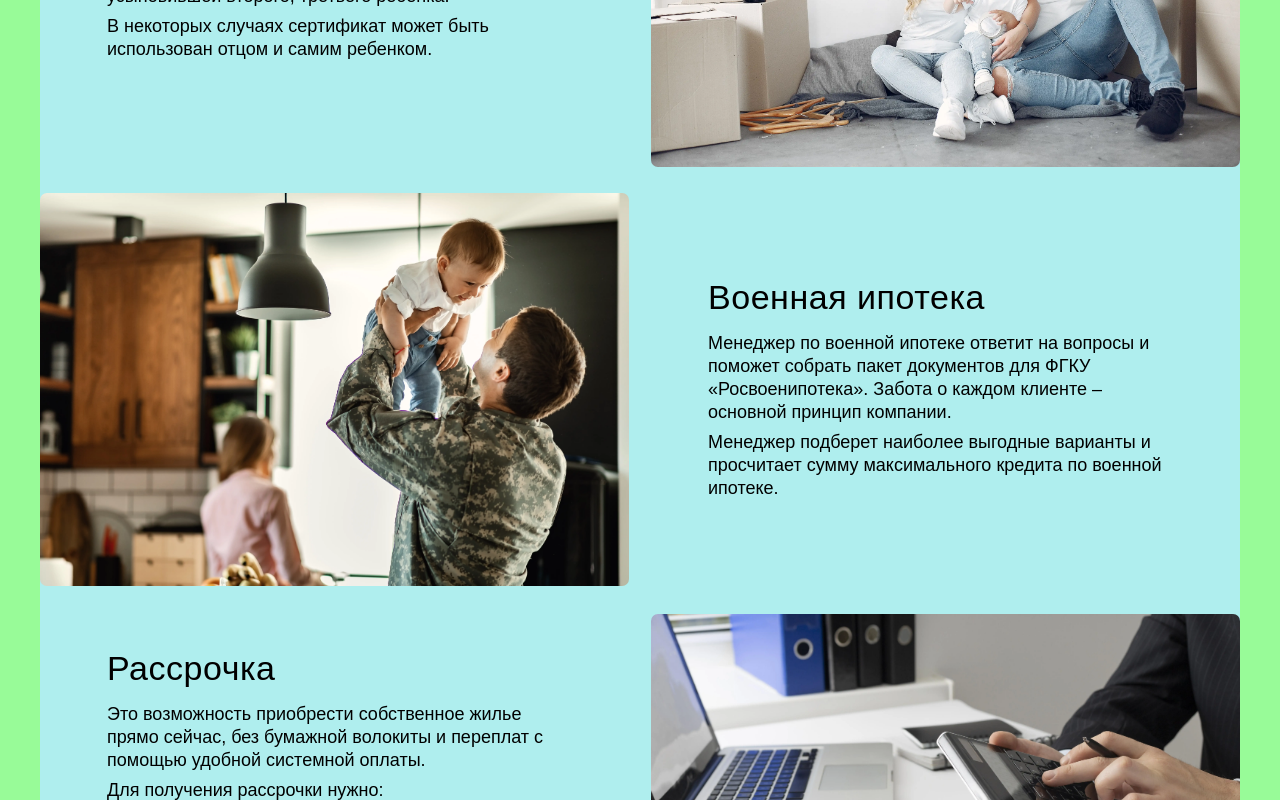
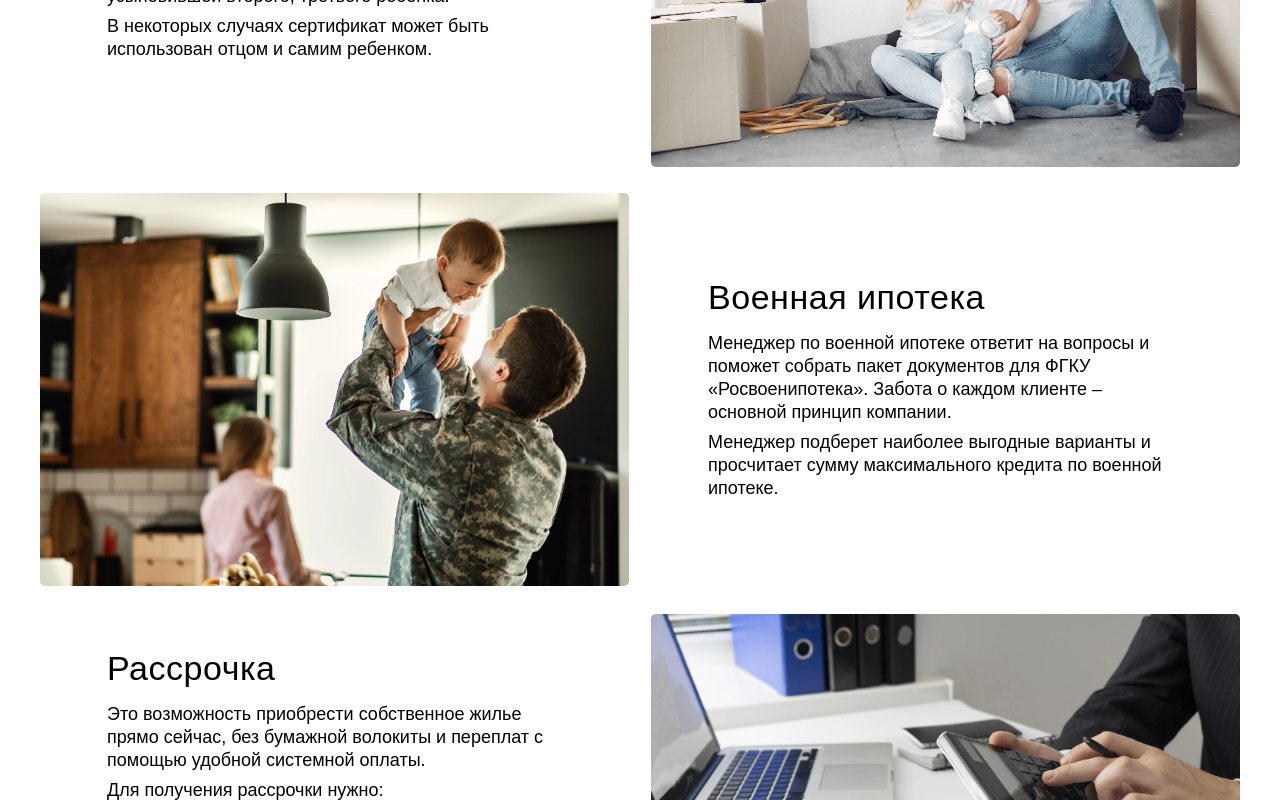
Before and after one commit to Mirra11Ba/Diploma-WebHouse23, a React (Create React App) app: page / in a window 1280 px wide. Shown: the part 2673-3473 px from the top of the page. Built offline with nearby package versions, Linux system fonts and the light colour scheme.

Commit message:
adaptive mobile part of PaymentMethodItem.jsx, custom NewsItem.jsx

```diff
--- a/src/App.js
+++ b/src/App.js
@@ -11,7 +11,6 @@ import "react-responsive-carousel/lib/styles/carousel.min.css";
 import {Carousel} from "react-responsive-carousel";
 import AdvantageList from "./components/advantage/AdvantageList";
 import Grid2 from "@mui/material/Unstable_Grid2";
-import CssColors, {colNeptuneBlue25} from "./style/colors.js";
 import CssIndex from "./style/index.css";
 import PaymentMethodItem from "./components/paymentMethod/PaymentMethodItem";
 import NewsItem from "./components/news/NewsItem";
--- a/src/components/layout/wrappers/Wrapper.css
+++ b/src/components/layout/wrappers/Wrapper.css
@@ -8,7 +8,7 @@
     /*расчет макета на 1440px*/
     width: 100%;
     height: auto;
-    background-color: palegreen;
+    /*background-color: palegreen;*/
 }
 
 /*Desktop*/
@@ -18,7 +18,7 @@
         margin-right: auto;
         width: 1200px;
         height: auto;
-        background-color: paleturquoise;
+        /*background-color: paleturquoise;*/
     }
 
     /*Типографика*/
--- a/src/components/news/NewsItem.jsx
+++ b/src/components/news/NewsItem.jsx
@@ -10,7 +10,7 @@ import AdvantageItem from "../advantage/AdvantageItem";
 
 
 export default function NewsItem(props) {
-    const {pict, title, text, btnText} = props;
+    const {pict, title, text, btnLink} = props;
     return (
         <Grid2 container className={classes.card} sx={{
             gap: {
@@ -19,14 +19,16 @@ export default function NewsItem(props) {
             }
         }}>
             <Grid2>
-                <img className={classes.img} src={pict}/>
+                <div className={classes.handler}>
+                    <img className={classes.img} src={pict}/>
+                </div>
             </Grid2>
             <Grid2>
                 <h4 className={classes.title}>{title}</h4>
             </Grid2>
             <Grid2>
                 <p className={`${classes.text} mon-body-16-reg`}>{text}</p>
-                <Button variant="outlined">{btnText}</Button>
+                <Button href={btnLink} variant="contained">Читать далее</Button>
             </Grid2>
         </Grid2>
     );
@@ -36,5 +38,5 @@ NewsItem.propTypes = {
     pict: PropTypes.object,
     title: PropTypes.string,
     text: PropTypes.string,
-    btnText: PropTypes.string,
+    btnLink: PropTypes.string,
 }
--- a/src/components/news/NewsList.jsx
+++ b/src/components/news/NewsList.jsx
@@ -17,7 +17,7 @@ export default function NewsList(props) {
             title: 'Жилой Комплекс Фонтаны',
             text: 'ЖК Фонтаны воплощает оригинальные, креативные решения дизайнеров и архитекторов. Он расположен ' +
                   'в Краснодаре на границе района ЦМР и ЧМР. Масштабно и красиво, завораживающе.',
-            btnText: 'Читать далее'
+            btnLink: 'https://domnovostroika.ru/zhk-fontany-krasnodar/'
         },
         {
             id: 2,
@@ -26,20 +26,20 @@ export default function NewsList(props) {
             text: 'ЖК Элегант – три линии домов со стильным фасадом, неоновой подсветкой. Комплекс расположен ' +
                 'в самом развитом по инфраструктуре и удобном по транспортной доступности районе Карасунского ' +
                 'округа Краснодара – ХБК.',
-            btnText: 'Читать далее'
+            btnLink: 'https://domnovostroika.ru/zhiloj-kompleks-jelegant/'
         },
         {
             id: 3,
             pict: ImgZkStriji,
             title: 'Жилой Комплекс Стрижи',
-            text: 'ЖК Стрижи – это четыре монолитно-кирпичных 24-этажных дома.\n' +
-                'Обзор новостройки в микрорайоне Гидрострой. Расскажем про инфраструктуру в районе. Какие парки, ' +
-                'школы, магазины и дороги.\n',
-            btnText: 'Читать далее'
+            text: 'ЖК Стрижи – это четыре монолитно-кирпичных 24-этажных дома. Жилые помещения с 3 по 24 этажи. ' +
+                'Обзор новостройки в микрорайоне Гидрострой. Расскажем про инфраструктуру в районе. Какие парки, школы, ' +
+                'магазины и дороги.',
+            btnLink: 'https://domnovostroika.ru/zhiloj-kompleks-strizhi/'
         },
     ];
     const list = newsArr.map(news =>
-        <NewsItem pict={news.pict} title={news.title} text={news.text} btnText={news.btnText} key={news.id}/>
+        <NewsItem pict={news.pict} title={news.title} text={news.text} btnLink={news.btnLink} key={news.id}/>
     )
     return (
         <Grid2 container sx={{
@@ -47,7 +47,7 @@ export default function NewsList(props) {
                 sm: "35px",
                 lg: "19px",
             },
-            alignItems: "center",
+            alignItems: "flex-start",
             justifyContent: "center",
         }}>
             {list}
--- a/src/components/paymentMethod/PaymentMethodItem.jsx
+++ b/src/components/paymentMethod/PaymentMethodItem.jsx
@@ -4,27 +4,22 @@ import ImgMaterinskijKapital from "../../media/images/materinskij-kapital.webp";
 import ImgVoenIpoteka from "../../media/images/voennaya-ipoteka.webp"
 import ImgRassrochka from "../../media/images/rassrochka.webp";
 import classes from "./PaymentMethod.module.css";
-import PropTypes from "prop-types";
 import Grid2 from "@mui/material/Unstable_Grid2";
 import CssWrapper from "../layout/wrappers/Wrapper.css";
-import {Container} from "@mui/material";
+import {Container, useMediaQuery, useTheme} from "@mui/material";
 import CssIndex from "../../style/index.css";
 
 export default function PaymentMethodItem() {
-    return (
-        // 1
-        <Grid2 container sx={{
-            gap: {
-                sm: "15px",
-                lg: "22px",
-            },
-            alignItems: "center",
-            justifyContent: "center",
-        }}>
-            <Grid2 className={classes.card}>
+
+    const theme = useTheme();
+    const matches = useMediaQuery(theme.breakpoints.up('lg'))
+    console.log(matches)
+
+    const jsx = [
+        (<Grid2 className={classes.card}>
             <img className={classes.img} src={ImgIpoteka}/>
-            </Grid2>
-            <Grid2 className={classes.card}>
+        </Grid2>),
+        (<Grid2 className={classes.card}>
             <Grid2 sx={{
                 padding: {
                     sm: '0px',
@@ -41,7 +36,51 @@ export default function PaymentMethodItem() {
                     <li>ипотека с господдержкой</li>
                 </ul>
             </Grid2>
+        </Grid2>)
+    ]
+
+    const jsx2 = [
+        <Grid2 className={classes.card}>
+            <img className={classes.img} src={ImgVoenIpoteka}/>
+        </Grid2>,
+        <Grid2 className={classes.card}>
+            <Grid2 sx={{
+                padding: {
+                    sm: '0px',
+                    lg: '77px 57px'
+                }
+            }}>
+                <h4 className={classes.title}>Военная ипотека</h4>
+                <p className={`${classes.text} mon-body-18-reg`}>
+                    Менеджер по военной ипотеке ответит на вопросы и поможет собрать пакет документов
+                    для ФГКУ «Росвоенипотека». Забота о каждом клиенте – основной принцип компании.
+                </p>
+                <p className={`${classes.text} mon-body-18-reg`}>
+                    Менеджер подберет наиболее выгодные варианты и просчитает сумму максимального кредита по военной ипотеке.
+                </p>
             </Grid2>
+        </Grid2>
+    ]
+
+    return (
+        <>
+            {/*1*/}
+            <Grid2 container sx={{
+                gap: {
+                    sm: "15px",
+                    lg: "22px",
+                },
+                alignItems: "center",
+                justifyContent: "center",
+            }}>
+
+
+                {matches
+                    ? jsx.map(item => (
+                        item
+                    ))
+                    : jsx.reverse().map(item => item)
+                }
 
 
                 {/*2*/}
@@ -80,26 +119,12 @@ export default function PaymentMethodItem() {
                     alignItems: "center",
                     justifyContent: "center",
                 }}>
-                <Grid2 className={classes.card}>
-                    <img className={classes.img} src={ImgVoenIpoteka}/>
-                </Grid2>
-                <Grid2 className={classes.card}>
-                    <Grid2 sx={{
-                        padding: {
-                            sm: '0px',
-                            lg: '77px 57px'
+                    {matches
+                        ? jsx2.map(item => (
+                            item
+                        ))
+                        : jsx2.reverse().map(item => item)
                     }
-                    }}>
-                        <h4 className={classes.title}>Военная ипотека</h4>
-                        <p className={`${classes.text} mon-body-18-reg`}>
-                            Менеджер по военной ипотеке ответит на вопросы и поможет собрать пакет документов
-                            для ФГКУ «Росвоенипотека». Забота о каждом клиенте – основной принцип компании.
-                        </p>
-                        <p className={`${classes.text} mon-body-18-reg`}>
-                            Менеджер подберет наиболее выгодные варианты и просчитает сумму максимального кредита по военной ипотеке.
-                        </p>
-                    </Grid2>
-                </Grid2>
                 </Grid2>
 
                 {/*4*/}
@@ -135,8 +160,7 @@ export default function PaymentMethodItem() {
                         <img className={classes.img} src={ImgRassrochka}/>
                     </Grid2>
                 </Grid2>
-
-
             </Grid2>
+        </>
     );
 };
--- a/src/style/index.css
+++ b/src/style/index.css
@@ -13,7 +13,7 @@
     --white: #FFFFFF;
     --black: #000000;
 
-    --bord-radius-cust: 7px;
+    --bord-radius-cust: 5px;
 }
 
 /*Импорт шрифтов из Google Fonts*/
```
Also changed, not shown: src/components/news/News.module.css (line endings or trailing spaces), src/media/images/fontan.jpg (added). Lines whose indentation alone changed are shown as unchanged.
